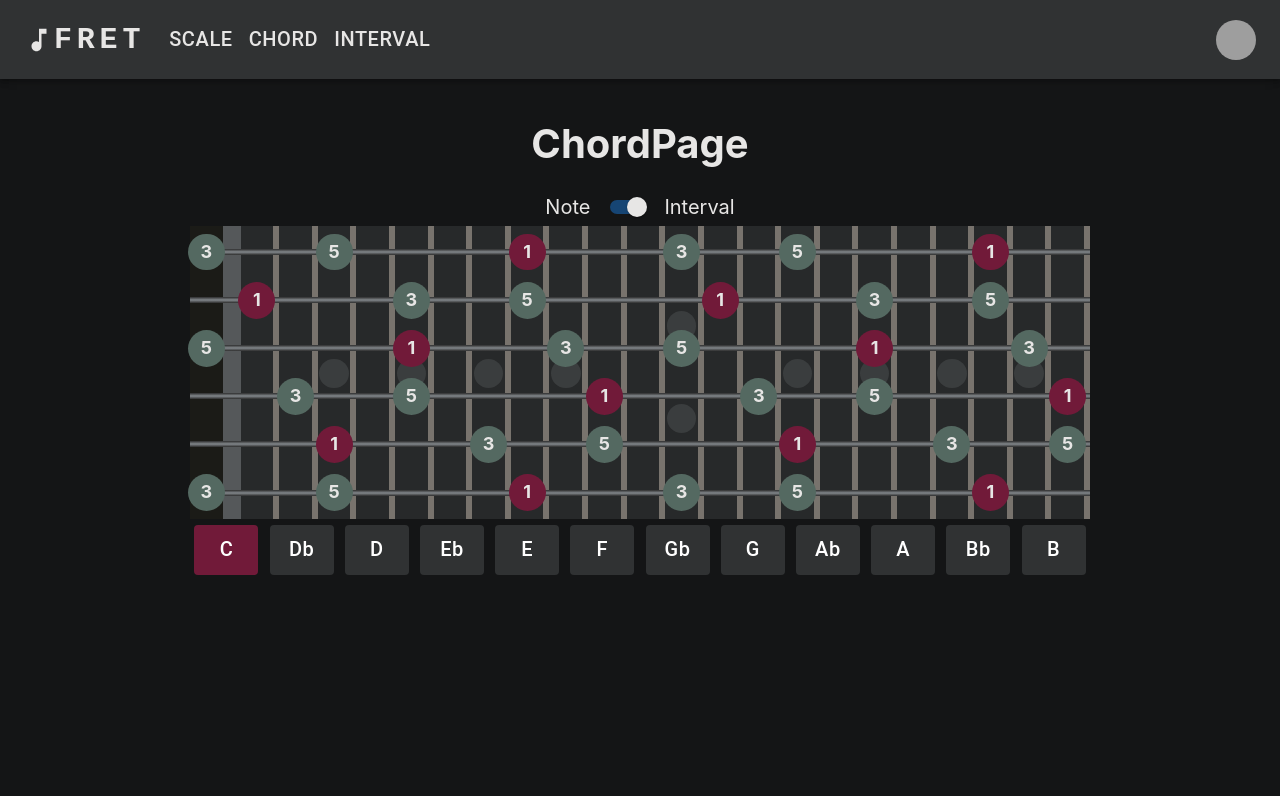
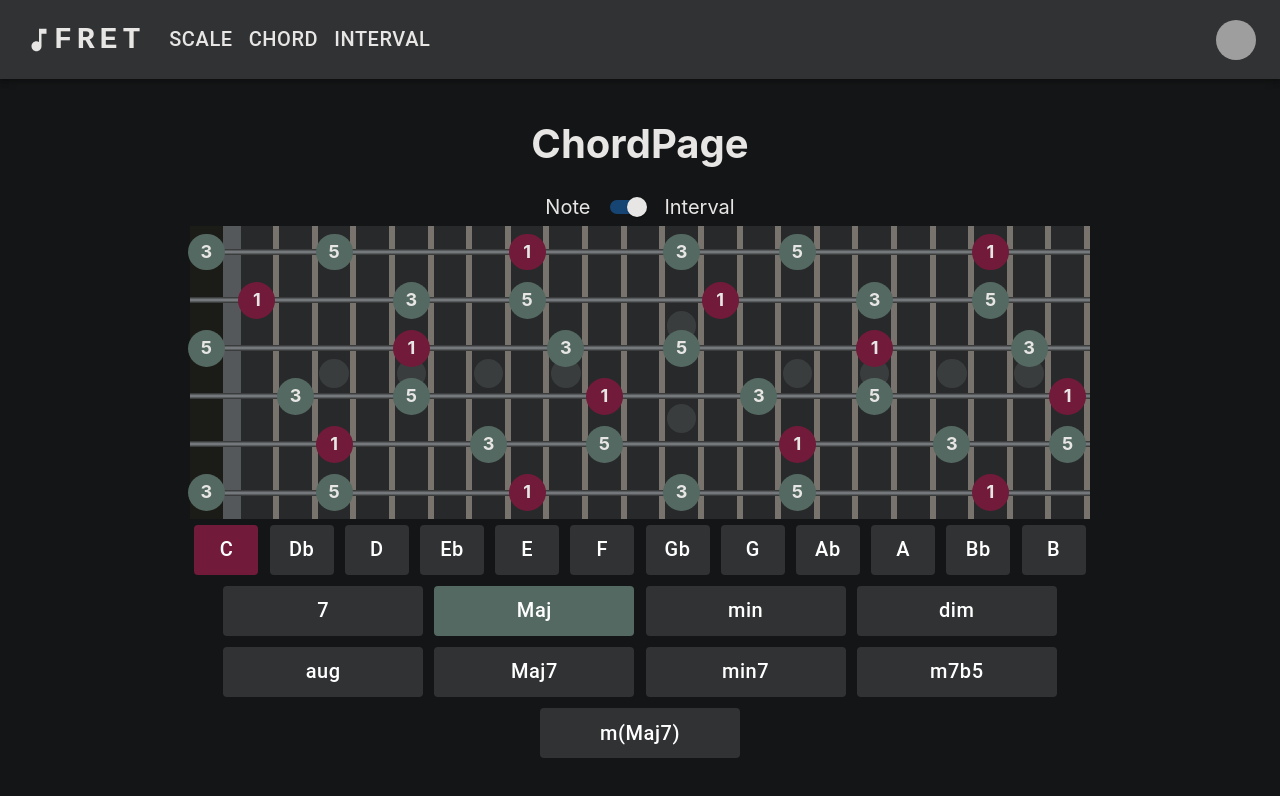
Before and after one commit to JiwooL0920/Fretboard, a React (Create React App) app in the folder frontend/: page /chord in a window 1280 px wide. Shown: the top 796 px of the page. Built offline with nearby package versions, Linux system fonts and the light colour scheme; grey boxes are pictures that could not be loaded.

Commit message:
add chord buttons

```diff
--- a/frontend/src/pages/ChordPage.tsx
+++ b/frontend/src/pages/ChordPage.tsx
@@ -1,6 +1,6 @@
 import React from 'react'
 import Fretboard, {FretboardProps} from '../components/Fretboard'
-import {notesFlat, notesSharp, getNotesToDisplayFromScale, getNotesToDisplayFromChord, positionToRootNoteStringNumber, scaleToInterval, getFretNumberFromNoteAndString, positionOffset} from '../util/logic'
+import {notesFlat, notesSharp, getNotesToDisplayFromScale, getNotesToDisplayFromChord, positionToRootNoteStringNumber, scaleToInterval, getFretNumberFromNoteAndString, positionOffset, chordToInterval} from '../util/logic'
 import {Accidental, DisplayMode} from '../util/enums'
 import Button from '@mui/material/Button';
 import Switch from '@mui/material/Switch';
@@ -62,6 +62,33 @@ const ChordPage = () => {
         );
     }
 
+    const createChordButtons = () => {
+        return(
+            <div className="chordButtons" style={{width:"70%", margin: "0 auto"}}>
+                {Object.keys(chordToInterval).map((chord:string) => {
+                    return (
+                        <Button
+                            key={chord}
+                            sx={{
+                                width: 200,
+                                height: 50,
+                                margin: 0.7,
+                                color: '#FFFFFF',
+                                fontSize: 20,
+                                textTransform: 'none',
+                                backgroundColor: chordPageState.chordType === chord ? '#546961' : '#303233',
+                                '&:hover': { backgroundColor: chordPageState.chordType === chord ? '#455750' : '#1e252b'},
+                            }}
+                            onClick={() => { dispatch(chordPageSlice.setChordType(chord)) }}
+                        >
+                            {chord}
+                        </Button>
+                    )
+                })}
+            </div>
+        );
+    }
+
 
     return (
         <div className="chord-page">
@@ -83,8 +110,8 @@ const ChordPage = () => {
 
 
             <Fretboard {...fretboardProps}/>
-
             {createRootNoteButtons()}
+            {createChordButtons()}
         </div>
 
     )
--- a/frontend/src/util/logic.tsx
+++ b/frontend/src/util/logic.tsx
@@ -218,7 +218,14 @@ export const positionOffset: { [key: string]: { [key:number]: number[]} } = {
 // CHORD ============================================
 export const chordToInterval: { [key: string]: string[] } = {
     "Maj": ["1", "3" , "5"],
-    "Min": ["1", "b3", "5"]
+    "min": ["1", "b3", "5"],
+    "dim": ["1", "b3", "b5"],
+    "aug": ["1", "3", "#5"],
+    "Maj7": ["1", "3", "5", "7"],
+    "min7": ["1", "b3", "5", "b7"],
+    "7": ["1", "3", "5", "b7"],
+    "m7b5": ["1", "b3", "b5", "b7"],
+    "m(Maj7)": ["1", "b3", "5", "7"]
 }
 
 // HELPER
```
